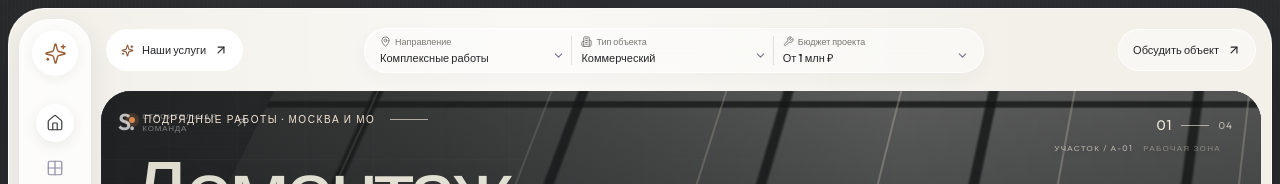
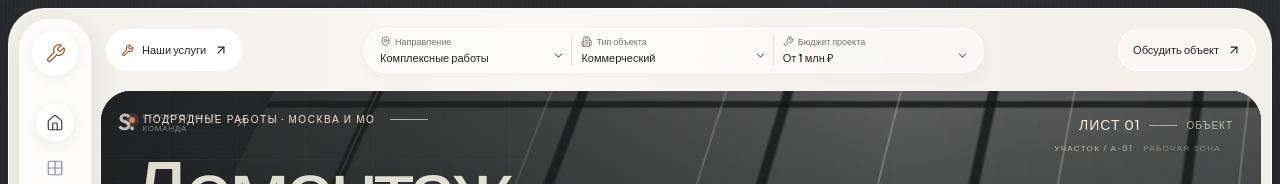
Before and after one commit to borzenkoofficial-lab/Test-skol, a React (Vite) app: page / in a window 1280 px wide. Shown: the top 184 px of the page. Built offline with nearby package versions, Linux system fonts and the light colour scheme.

Commit message:
Replace decorative sparkles and fake carousel numbering with construction-oriented marks

```diff
--- a/src/App.tsx
+++ b/src/App.tsx
@@ -2,7 +2,7 @@ import { useEffect, useState, type FormEvent } from 'react';
 import {
   ArrowDownRight, ArrowUpRight, Bell, Building2, Check, ChevronDown,
   CircleHelp, Compass, Grid2X2, House, Layers3, MapPin, Moon,
-  Sparkles, Sun, Wrench, X
+  Sun, Wrench, X
 } from 'lucide-react';
 
 const navItems = [
@@ -54,7 +54,7 @@ function App() {
         <div className="frame-glow" aria-hidden="true" />
         <div className={sidebarCompact ? "workspace sidebar-is-compact" : "workspace"}>
         <aside className={sidebarCompact ? "sidebar compact" : "sidebar"}>
-          <button className="brand-mark" aria-label="СКОЛ — наверх" onClick={() => jumpTo('top', 'Главная')}><Sparkles size={23} strokeWidth={1.5} /></button>
+          <button className="brand-mark" aria-label="СКОЛ — наверх" onClick={() => jumpTo('top', 'Главная')}><Wrench size={21} strokeWidth={1.5} /></button>
           <nav className="side-nav" aria-label="Основная навигация">
             {navItems.map(({ label, icon: Icon }) => (
               <button key={label} className={activeNav === label ? 'nav-icon active' : 'nav-icon'} title={label} aria-label={label} aria-current={activeNav === label ? 'page' : undefined} onClick={() => jumpTo(label === 'Контакты' ? 'contact' : label === 'Проекты' ? 'projects' : label === 'Услуги' ? 'services' : label === 'О компании' ? 'about' : 'top', label)}>
@@ -72,7 +72,7 @@ function App() {
 
         <div className="dashboard">
           <header className="topbar">
-            <button className="top-pill top-pill-primary" onClick={() => jumpTo('services', 'Услуги')}><span className="pill-spark"><Sparkles size={13} /></span>Наши услуги <ArrowUpRight size={14} /></button>
+            <button className="top-pill top-pill-primary" onClick={() => jumpTo('services', 'Услуги')}><span className="pill-spark"><Wrench size={13} /></span>Наши услуги <ArrowUpRight size={14} /></button>
             <div className="filters">
               <label className="filter-field"><span><MapPin size={11} /> Направление</span><select value={service} onChange={e => setService(e.target.value)}><option>Комплексные работы</option><option>Демонтаж</option><option>Подготовка помещений</option><option>Отделка</option></select><ChevronDown size={13} /></label>
               <label className="filter-field"><span><Building2 size={11} /> Тип объекта</span><select value={objectType} onChange={e => setObjectType(e.target.value)}><option>Коммерческий</option><option>Частный</option><option>Офис</option><option>Ритейл</option><option>Промышленный</option></select><ChevronDown size={13} /></label>
@@ -113,7 +113,7 @@ function App() {
                 <button className="button-ghost" onClick={() => jumpTo('services', 'Услуги')}>Все направления <ArrowDownRight size={16} /></button>
               </div>
             </div>
-            <div className="hero-index"><span>01</span><i /> 04</div>
+            <div className="hero-index"><span>ЛИСТ 01</span><i /> ОБЪЕКТ</div>
             <div className="hero-bottom-note"><span className="live-dot" /> ОТ ПОДГОТОВКИ ДО СДАЧИ ОБЪЕКТА</div>
 
 <article className="stat-card glass-card">
```
